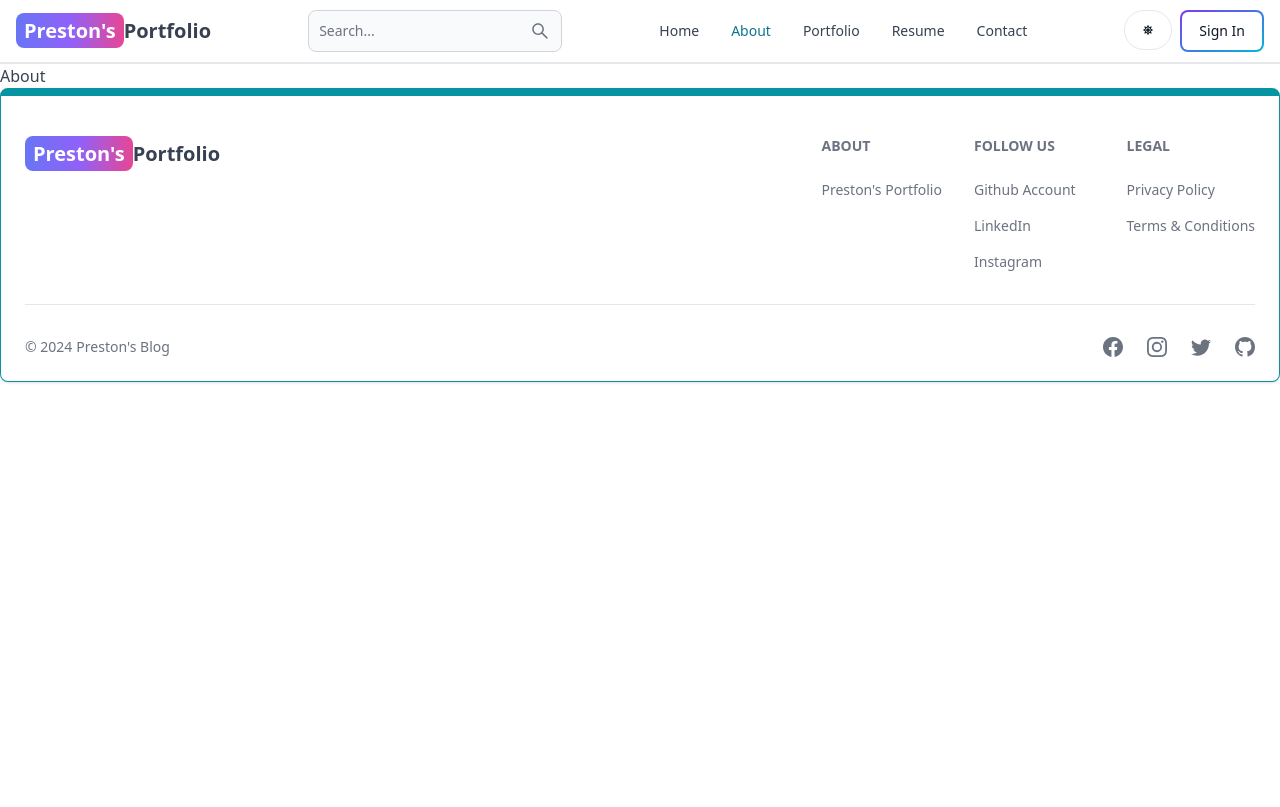
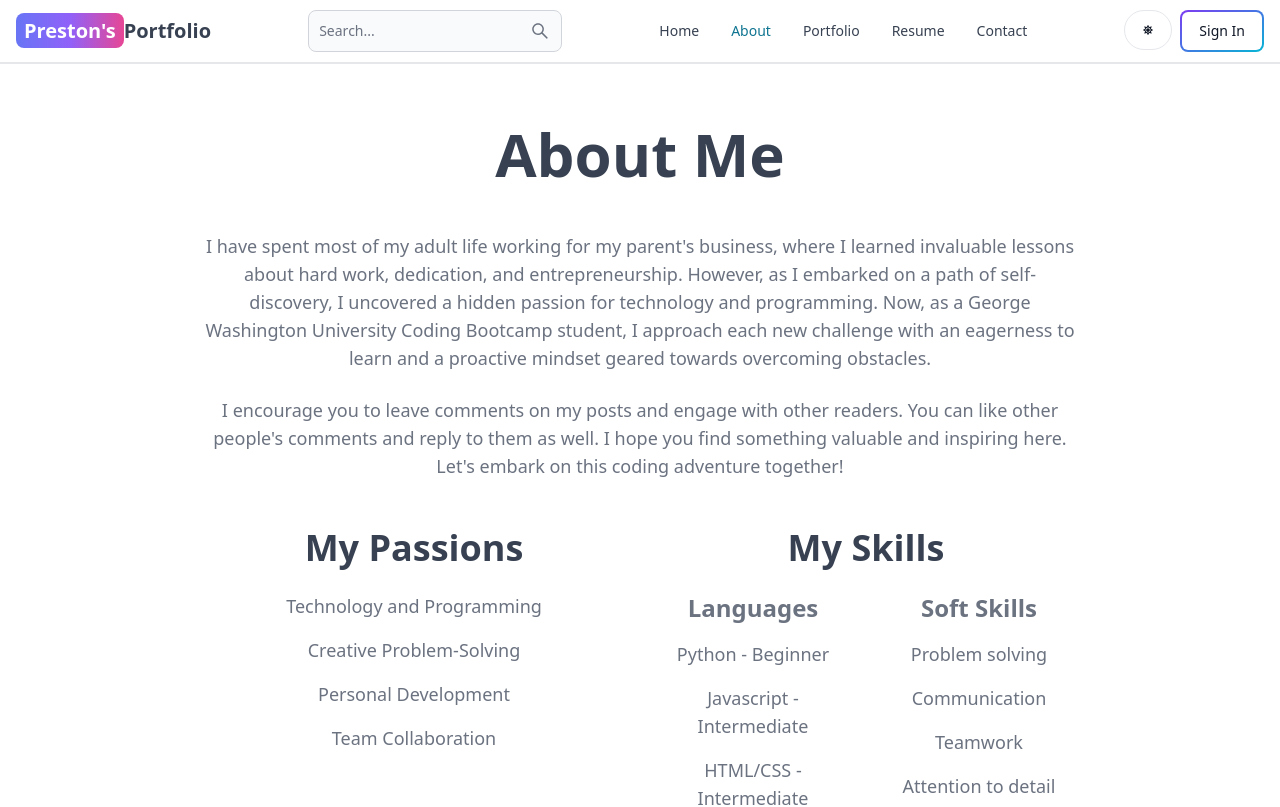
Before and after one commit to PrestonNguyen2001/React-Portfolio, a React (Vite) app in the folder client/: page /about in a window 1280 px wide. Shown: the top 807 px of the page. Built offline with nearby package versions, Linux system fonts and the light colour scheme; no server answers.

Commit message:
Updated about section

```diff
--- a/client/src/pages/About.jsx
+++ b/client/src/pages/About.jsx
@@ -1,3 +1,66 @@
 export default function About() {
-  return <div>About</div>;
+  return (
+    <div className="min-h-screen flex items-center justify-center">
+      <div className="max-w-4xl mx-auto p-3">
+        <h1 className="text-6xl font-semibold text-center my-12">About Me</h1>
+        <div className="text-lg text-gray-500 flex flex-col gap-6 text-center">
+          <p>
+            I have spent most of my adult life working for my parent&apos;s
+            business, where I learned invaluable lessons about hard work,
+            dedication, and entrepreneurship. However, as I embarked on a path
+            of self-discovery, I uncovered a hidden passion for technology and
+            programming. Now, as a George Washington University Coding Bootcamp
+            student, I approach each new challenge with an eagerness to learn
+            and a proactive mindset geared towards overcoming obstacles.
+          </p>
+
+          <p>
+            I encourage you to leave comments on my posts and engage with other
+            readers. You can like other people&apos;s comments and reply to them
+            as well. I hope you find something valuable and inspiring here.
+            Let&apos;s embark on this coding adventure together!
+          </p>
+        </div>
+
+        <div className="my-12 grid grid-cols-1 md:grid-cols-2 gap-8">
+          <div className="flex flex-col items-center">
+            <h2 className="text-4xl font-semibold mb-6 text-center">
+              My Passions
+            </h2>
+            <div className="text-lg text-gray-500 flex flex-col gap-4 text-center">
+              <p>Technology and Programming</p>
+              <p>Creative Problem-Solving</p>
+              <p>Personal Development</p>
+              <p>Team Collaboration</p>
+            </div>
+          </div>
+
+          <div className="flex flex-col items-center">
+            <h2 className="text-4xl font-semibold mb-6 text-center">
+              My Skills
+            </h2>
+            <div className="flex flex-col md:flex-row gap-8 w-full">
+              <div className="text-lg text-gray-500 flex flex-col gap-4 text-center w-full">
+                <h3 className="text-2xl font-semibold">Languages</h3>
+                <p>Python - Beginner</p>
+                <p>Javascript - Intermediate</p>
+                <p>HTML/CSS - Intermediate</p>
+              </div>
+
+              <div className="text-lg text-gray-500 flex flex-col gap-4 text-center w-full">
+                <h3 className="text-2xl font-semibold mt-6 md:mt-0">
+                  Soft Skills
+                </h3>
+                <p>Problem solving</p>
+                <p>Communication</p>
+                <p>Teamwork</p>
+                <p>Attention to detail</p>
+                <p>Adaptability</p>
+              </div>
+            </div>
+          </div>
+        </div>
+      </div>
+    </div>
+  );
 }
```
